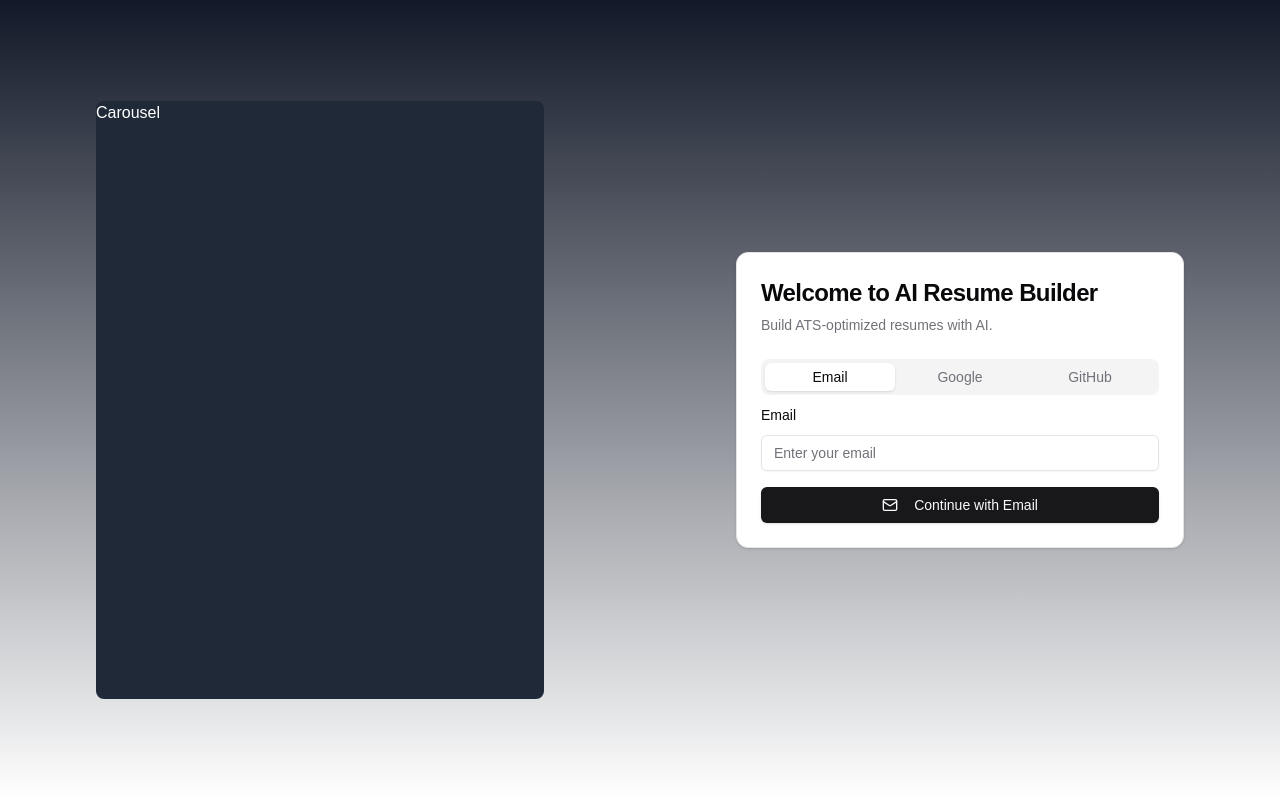
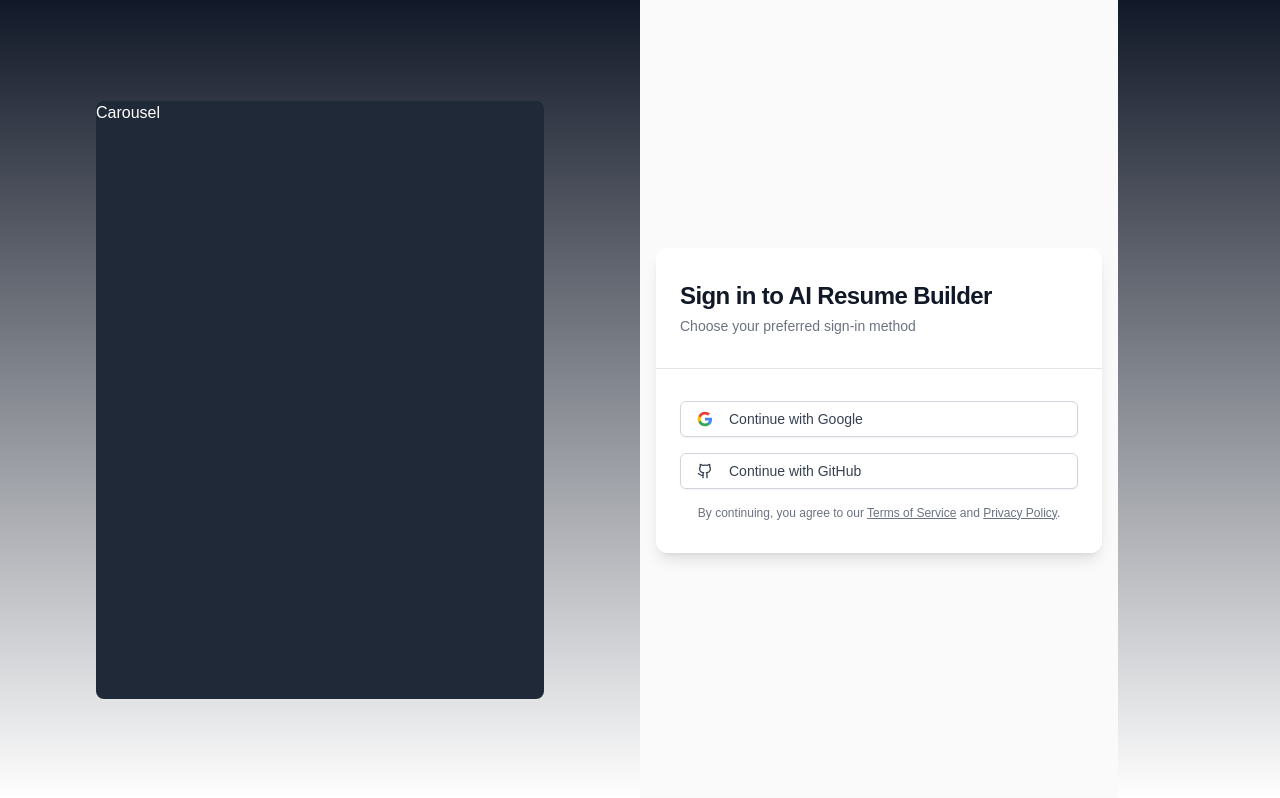
Before and after one commit to jacegonzales25/job-app-helper, a Next.js app: page / in a window 1280 px wide. Built offline with nearby package versions, Linux system fonts and the light colour scheme.

Commit message:
feat: redesigned login to only use oAuth providers

```diff
--- a/components/login/login-form.tsx
+++ b/components/login/login-form.tsx
@@ -1,10 +1,7 @@
 'use client'
 
-import { useState } from "react"
 import { signIn } from "next-auth/react"
 import { Button } from "@/components/ui/button"
-import { Input } from "@/components/ui/input"
-import { Label } from "@/components/ui/label"
 import {
   Card,
   CardContent,
@@ -12,10 +9,72 @@ import {
   CardHeader,
   CardTitle,
 } from "@/components/ui/card"
+import { Github } from 'lucide-react';
+export default function LoginForm() {
+  return (
+    <div className="flex min-h-screen items-center justify-center bg-[#fafafa] p-4">
+      <Card className="w-full max-w-md overflow-hidden border-0 shadow-lg">
+        <CardHeader className="space-y-1 border-b bg-white px-6 py-8">
+          <CardTitle className="text-2xl font-semibold tracking-tight text-gray-900">
+            Sign in to AI Resume Builder
+          </CardTitle>
+          <CardDescription className="text-sm text-gray-500">
+            Choose your preferred sign-in method
+          </CardDescription>
+        </CardHeader>
+        <CardContent className="space-y-4 bg-white px-6 py-8">
+          <Button
+            variant="outline"
+            className="w-full justify-start border border-gray-300 bg-white text-gray-700 hover:bg-gray-50"
+            onClick={() => signIn('google', { callbackUrl: '/dashboard' })}
+          >
+            <svg className="mr-2 h-5 w-5" viewBox="0 0 24 24">
+              <path
+                fill="#4285F4"
+                d="M22.56 12.25c0-.78-.07-1.53-.2-2.25H12v4.26h5.92c-.26 1.37-1.04 2.53-2.21 3.31v2.77h3.57c2.08-1.92 3.28-4.74 3.28-8.09z"
+              />
+              <path
+                fill="#34A853"
+                d="M12 23c2.97 0 5.46-.98 7.28-2.66l-3.57-2.77c-.98.66-2.23 1.06-3.71 1.06-2.86 0-5.29-1.93-6.16-4.53H2.18v2.84C3.99 20.53 7.7 23 12 23z"
+              />
+              <path
+                fill="#FBBC05"
+                d="M5.84 14.09c-.22-.66-.35-1.36-.35-2.09s.13-1.43.35-2.09V7.07H2.18C1.43 8.55 1 10.22 1 12s.43 3.45 1.18 4.93l2.85-2.22.81-.62z"
+              />
+              <path
+                fill="#EA4335"
+                d="M12 5.38c1.62 0 3.06.56 4.21 1.64l3.15-3.15C17.45 2.09 14.97 1 12 1 7.7 1 3.99 3.47 2.18 7.07l3.66 2.84c.87-2.6 3.3-4.53 6.16-4.53z"
+              />
+            </svg>
+            Continue with Google
+          </Button>
+          <Button
+            variant="outline"
+            className="w-full justify-start border border-gray-300 bg-white text-gray-700 hover:bg-gray-50"
+            onClick={() => signIn('github', { callbackUrl: '/dashboard' })}
+          >
+            <Github className="mr-2 h-5 w-5" />
+            Continue with GitHub
+          </Button>
+          <div className="text-center text-xs text-gray-500">
+            By continuing, you agree to our{' '}
+            <a href="#" className="underline hover:text-gray-700">Terms of Service</a>{' '}
+            and{' '}
+            <a href="#" className="underline hover:text-gray-700">Privacy Policy</a>.
+          </div>
+        </CardContent>
+      </Card>
+    </div>
+  )
+}
+
+{/* Commented out email sign-in for future scalability
+import { useState } from "react"
+import { Input } from "@/components/ui/input"
+import { Label } from "@/components/ui/label"
 import { Tabs, TabsContent, TabsList, TabsTrigger } from "@/components/ui/tabs"
-import { Github, Mail } from "lucide-react"
+import { Mail } from "lucide-react"
 
-export default function LoginForm() {
 const [email, setEmail] = useState("")
 
 const handleEmailSignIn = (e: React.FormEvent) => {
@@ -23,18 +82,6 @@ export default function LoginForm() {
   signIn('email', { email, callbackUrl: '/dashboard' })
 }
 
-  return (
-    <div className="flex-1 flex items-center justify-center p-8">
-      <Card className="w-full max-w-md">
-        <CardHeader>
-          <CardTitle className="text-2xl font-bold">
-            Welcome to AI Resume Builder
-          </CardTitle>
-          <CardDescription>
-            Build ATS-optimized resumes with AI.
-          </CardDescription>
-        </CardHeader>
-        <CardContent>
 <Tabs defaultValue="email" className="w-full">
   <TabsList className="grid w-full grid-cols-3">
     <TabsTrigger value="email">Email</TabsTrigger>
@@ -60,39 +107,5 @@ export default function LoginForm() {
       </Button>
     </form>
   </TabsContent>
-            <TabsContent value="google">
-              <Button variant="outline" className="w-full" onClick={() => signIn('google', { callbackUrl: '/dashboard' })}>
-                <svg className="w-4 h-4 mr-2" viewBox="0 0 24 24">
-                  <path
-                    fill="currentColor"
-                    d="M22.56 12.25c0-.78-.07-1.53-.2-2.25H12v4.26h5.92c-.26 1.37-1.04 2.53-2.21 3.31v2.77h3.57c2.08-1.92 3.28-4.74 3.28-8.09z"
-                  />
-                  <path
-                    fill="currentColor"
-                    d="M12 23c2.97 0 5.46-.98 7.28-2.66l-3.57-2.77c-.98.66-2.23 1.06-3.71 1.06-2.86 0-5.29-1.93-6.16-4.53H2.18v2.84C3.99 20.53 7.7 23 12 23z"
-                  />
-                  <path
-                    fill="currentColor"
-                    d="M5.84 14.09c-.22-.66-.35-1.36-.35-2.09s.13-1.43.35-2.09V7.07H2.18C1.43 8.55 1 10.22 1 12s.43 3.45 1.18 4.93l2.85-2.22.81-.62z"
-                  />
-                  <path
-                    fill="currentColor"
-                    d="M12 5.38c1.62 0 3.06.56 4.21 1.64l3.15-3.15C17.45 2.09 14.97 1 12 1 7.7 1 3.99 3.47 2.18 7.07l3.66 2.84c.87-2.6 3.3-4.53 6.16-4.53z"
-                  />
-                  <path fill="none" d="M1 1h22v22H1z" />
-                </svg>
-                Continue with Google
-              </Button>
-            </TabsContent>
-            <TabsContent value="github">
-              <Button variant="outline" className="w-full" onClick={() => signIn('github', { callbackUrl: '/dashboard' })}>
-                <Github className="w-4 h-4 mr-2" />
-                Continue with GitHub
-              </Button>
-            </TabsContent>
 </Tabs>
-        </CardContent>
-      </Card>
-    </div>
-  )
-}
+*/}
```
Lines whose indentation alone changed are shown as unchanged.
